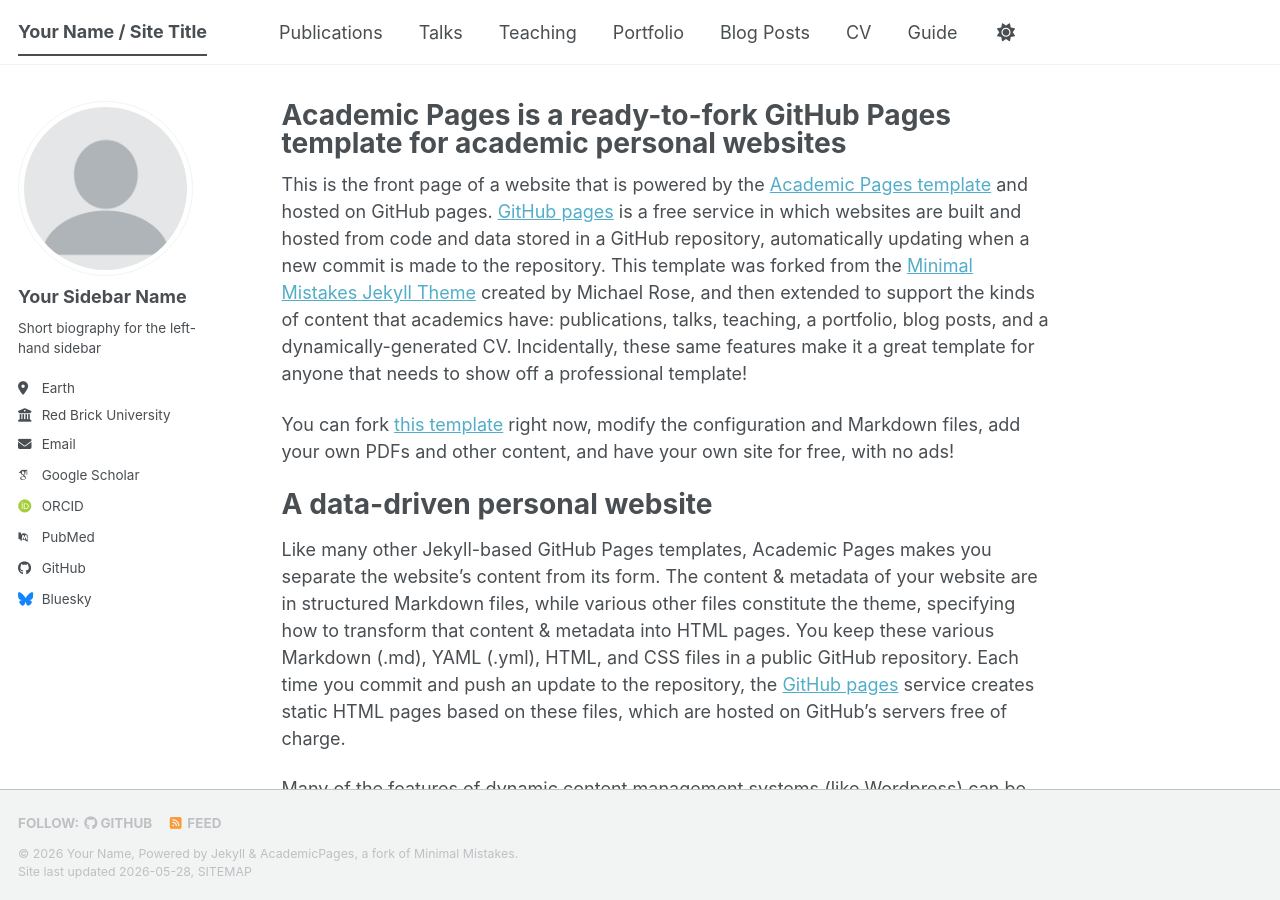
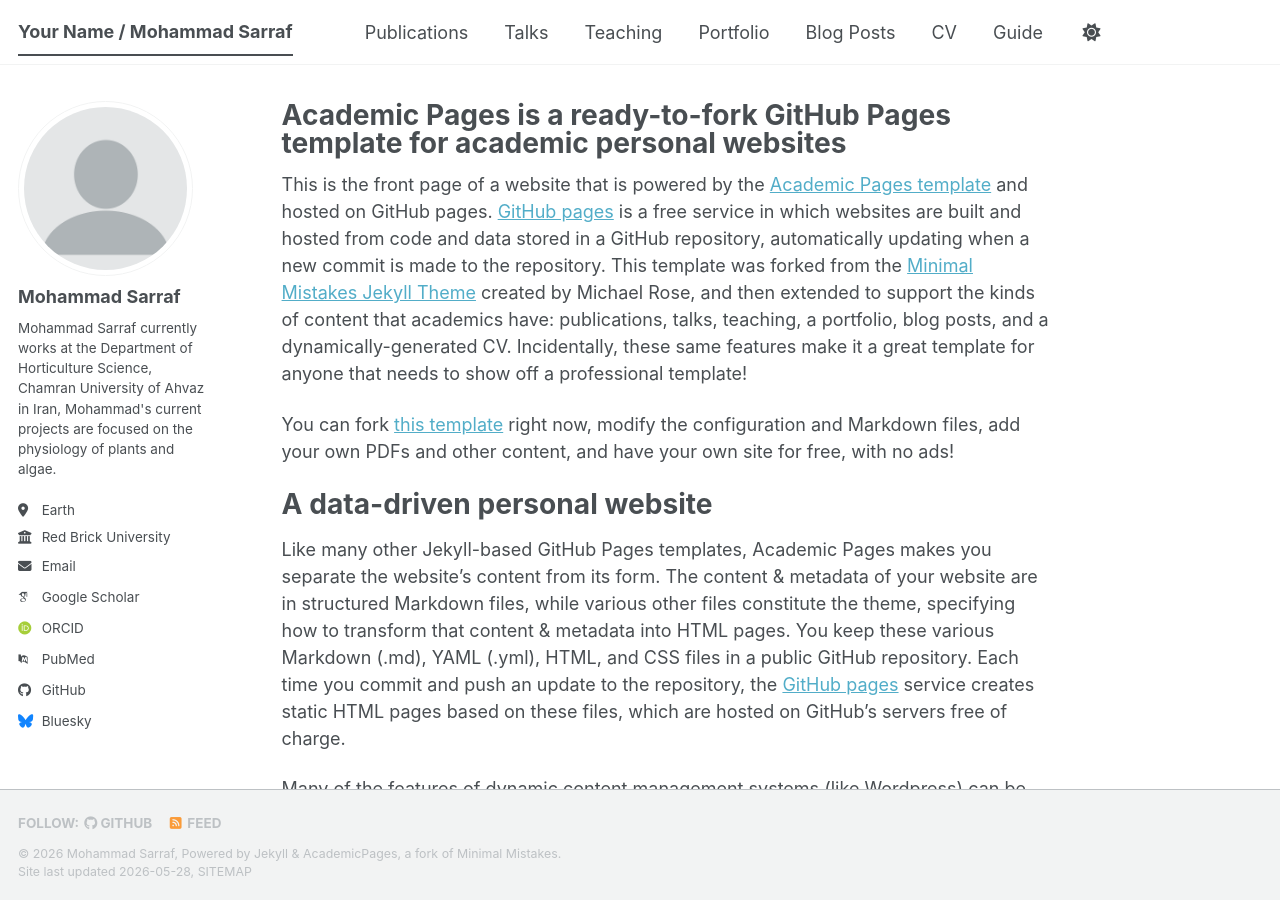
Before and after one commit to mohammad-sarraf/mohammad-sarraf.github.io, a Jekyll site: the page built from _pages/about.md, in a window 1280 px wide and 900 px high. Built offline with Jekyll 4.4.1, drawn with Linux system fonts in a browser that asks for light colours; some web fonts are replaced; a script bundle is joined from its source files by our own code; library files that are not in the unit come from our copies.

Commit message:
Update _config.yml

```diff
--- a/_config.yml
+++ b/_config.yml
@@ -9,9 +9,9 @@
 # Basic Site Settings
 locale                   : "en-US"
 site_theme               : "default" # The available themes options are "default", "air", "sunrise", "mint", "dirt" and "contrast"
-title                    : "Your Name / Site Title"
+title                    : "Your Name / Mohammad Sarraf"
 title_separator          : "-"
-name                     : &name "Your Name"
+name                     : &name "Mohammad Sarraf"
 description              : &description "Your Name's academic portfolio"   # Update this with a general description of your site, this is the default if not overridden by a page
 url                      : https://academicpages.github.io # The base hostname & protocol for your site e.g. "https://[your GitHub username].github.io",
                                                            # or if you already have some other page hosted on Github then use "https://[your GitHub username].github.io/[Your Repo Name]"
@@ -24,9 +24,9 @@ repository               : "academicpages/academicpages.github.io"
 author:
   # Biographic information
   avatar           : "profile.png"
-  name             : "Your Sidebar Name"
-  pronouns         : # example: "she/her"
-  bio              : "Short biography for the left-hand sidebar"
+  name             : "Mohammad Sarraf"
+  pronouns         : # example: "He/his"
+  bio              : "Mohammad Sarraf currently works at the Department of Horticulture Science, Chamran University of Ahvaz in Iran, Mohammad's current projects are focused on the physiology of plants and algae."
   location         : "Earth"
   employer         : "Red Brick University"
   uri              : # URL
@@ -35,10 +35,10 @@ author:
   # Academic websites
   academia         : # URL
   arxiv            : # URL - Update with the correct link to your profile
-  googlescholar    : "https://scholar.google.com/citations?user=PS_CX0AAAAAJ"
+  googlescholar    : "https://scholar.google.com/citations?user=POoxVHUAAAAJ&hl=en"
   inspire-hep      : # URL
   impactstory      : # URL
-  orcid            : "https://orcid.org/yourorcidurl"
+  orcid            : "https://orcid.org/0000-0001-6279-5820"
   semantic         : # URL
   ssrn             : # URL
   pubmed           : "https://www.ncbi.nlm.nih.gov/pubmed/?term=john+snow"
```
